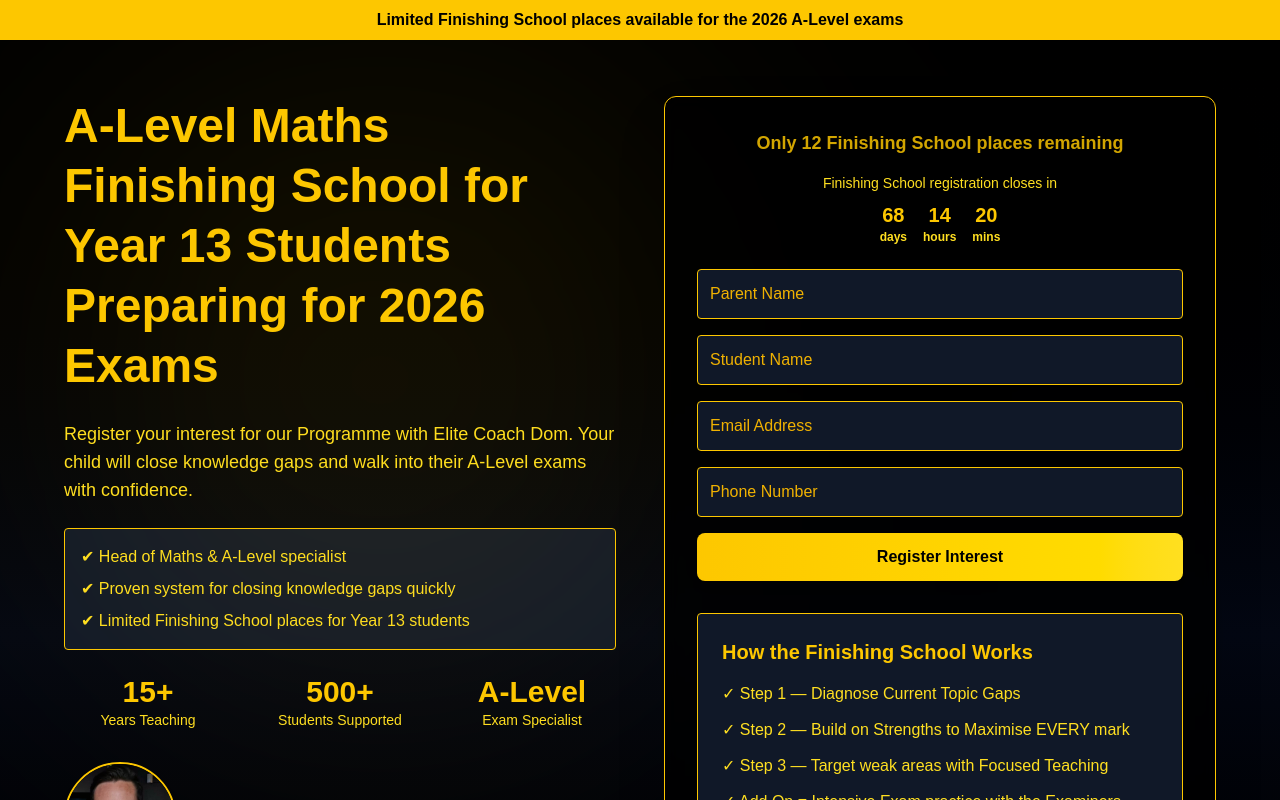
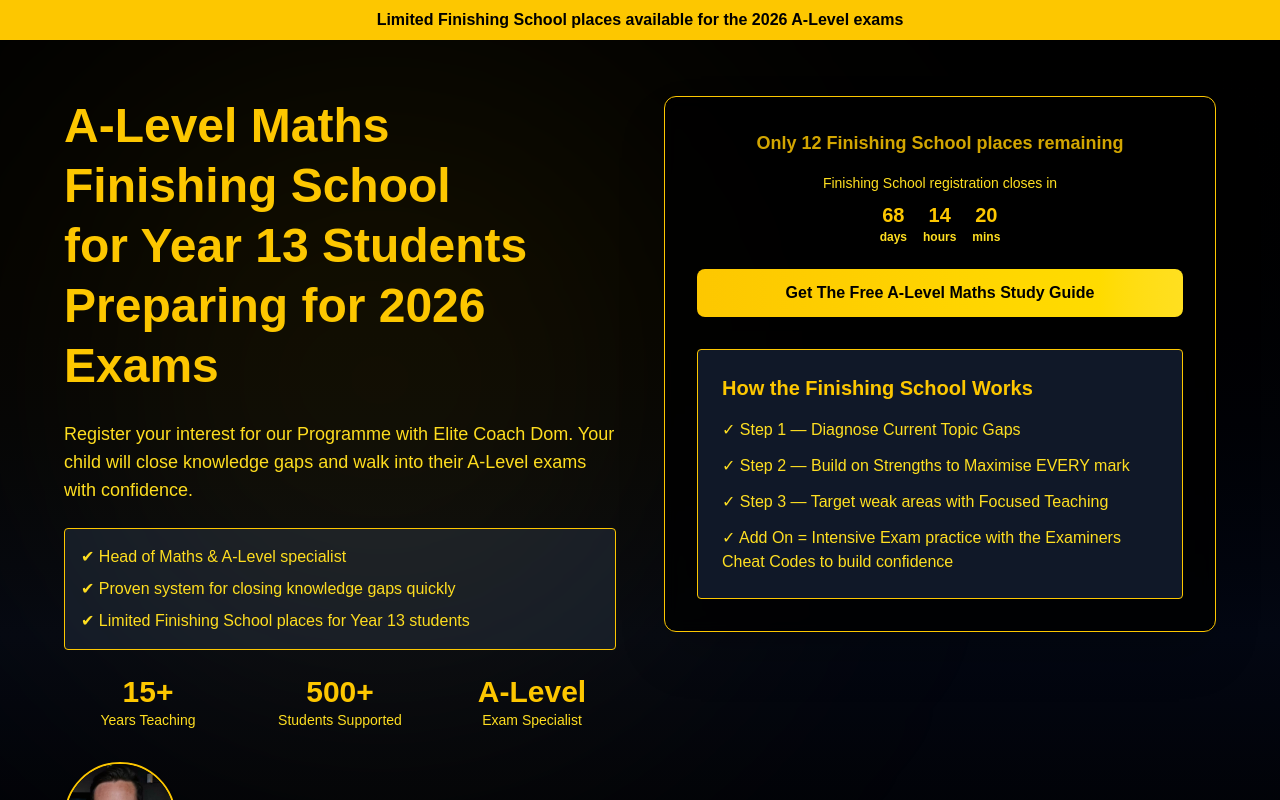
Before and after one commit to domrobertshm/finishing-school-v2, a Next.js app: page / in a window 1280 px wide. Shown: the top 800 px of the page. Built offline with nearby package versions, Linux system fonts and the light colour scheme.

Commit message:
Updated landing page CTA to ConvertKit study guide

```diff
--- a/app/page.tsx
+++ b/app/page.tsx
@@ -1,14 +1,9 @@
 "use client"
+
 import { useState, useEffect } from "react"
+import Link from "next/link"
 
 export default function Home() {
-
-  const [formData, setFormData] = useState({
-    parentName: "",
-    studentName: "",
-    email: "",
-    phone: "",
-  })
 
   const [timeLeft, setTimeLeft] = useState({
     days: 0,
@@ -35,27 +30,6 @@ export default function Home() {
     return () => clearInterval(timer)
   }, [])
 
-  const handleChange = (e: React.ChangeEvent<HTMLInputElement>) => {
-    setFormData({
-      ...formData,
-      [e.target.name]: e.target.value
-    })
-  }
-
-  const handleSubmit = async (e: React.FormEvent) => {
-    e.preventDefault()
-
-    await fetch("/api/lead", {
-      method: "POST",
-      headers: {
-        "Content-Type": "application/json"
-      },
-      body: JSON.stringify(formData)
-    })
-
-    window.location.href = "/thank-you"
-  }
-
   return (
     <main className="min-h-screen bg-gradient-to-b from-black via-gray-950 to-black flex items-center justify-center p-6 pt-24 relative overflow-hidden">
 
@@ -75,11 +49,12 @@ export default function Home() {
 
           <h1 className="text-5xl font-bold mb-6 text-yellow-400 leading-tight">
             A-Level Maths Finishing School
+            <br />
             for Year 13 Students Preparing for 2026 Exams
           </h1>
 
           <p className="text-yellow-300 mb-6 text-lg">
-            Register your interest for our Programme with Elite Coach Dom.  Your child will close knowledge gaps and walk into their
+            Register your interest for our Programme with Elite Coach Dom. Your child will close knowledge gaps and walk into their
             A-Level exams with confidence.
           </p>
 
@@ -117,6 +92,7 @@ for Year 13 Students Preparing for 2026 Exams
 
             <img
               src="/dom.jpg"
+              alt="Dom Roberts"
               className="w-28 h-28 rounded-full border-2 border-yellow-400 shadow-xl object-cover"
             />
 
@@ -158,8 +134,7 @@ for Year 13 Students Preparing for 2026 Exams
 
         </div>
 
-
-        {/* RIGHT SIDE FORM */}
+        {/* RIGHT SIDE */}
         <div className="bg-black/80 backdrop-blur border border-yellow-400 p-8 rounded-xl shadow-2xl">
 
           <div className="text-center mb-4">
@@ -196,51 +171,17 @@ for Year 13 Students Preparing for 2026 Exams
 
           </div>
 
-          <form onSubmit={handleSubmit} className="space-y-4">
-
-            <input
-              name="parentName"
-              placeholder="Parent Name"
-              onChange={handleChange}
-              className="w-full p-3 rounded bg-gray-900 border border-yellow-400 text-yellow-200 placeholder-yellow-500"
-              required
-            />
-
-            <input
-              name="studentName"
-              placeholder="Student Name"
-              onChange={handleChange}
-              className="w-full p-3 rounded bg-gray-900 border border-yellow-400 text-yellow-200 placeholder-yellow-500"
-              required
-            />
-
-            <input
-              name="email"
-              placeholder="Email Address"
-              type="email"
-              onChange={handleChange}
-              className="w-full p-3 rounded bg-gray-900 border border-yellow-400 text-yellow-200 placeholder-yellow-500"
-              required
-            />
-
-            <input
-              name="phone"
-              placeholder="Phone Number"
-              onChange={handleChange}
-              className="w-full p-3 rounded bg-gray-900 border border-yellow-400 text-yellow-200 placeholder-yellow-500"
-            />
-
-            <button
-              type="submit"
-              className="w-full bg-gradient-to-r from-yellow-400 to-yellow-300 text-black p-3 rounded-lg font-bold hover:scale-105 transition-all duration-200 shadow-lg"
+          {/* STUDY GUIDE CTA */}
+          <div className="mt-6">
+            <Link
+              href="https://hexagon-maths.kit.com/1905c1ebdd"
+              className="block w-full text-center bg-gradient-to-r from-yellow-400 to-yellow-300 text-black p-3 rounded-lg font-bold hover:scale-105 transition-all duration-200 shadow-lg"
             >
-              Register Interest
-            </button>
-
-          </form>
+              Get The Free A-Level Maths Study Guide
+            </Link>
+          </div>
 
           {/* HOW FINISHING SCHOOL WORKS */}
-
           <div className="mt-8 bg-gray-900 border border-yellow-400 rounded p-6 text-yellow-300">
 
             <h2 className="text-xl font-bold text-yellow-400 mb-4">
@@ -248,15 +189,10 @@ for Year 13 Students Preparing for 2026 Exams
             </h2>
 
             <ul className="space-y-3">
-
               <li>✓ Step 1 — Diagnose Current Topic Gaps</li>
-
               <li>✓ Step 2 — Build on Strengths to Maximise EVERY mark</li>
-
               <li>✓ Step 3 — Target weak areas with Focused Teaching</li>
-
               <li>✓ Add On = Intensive Exam practice with the Examiners Cheat Codes to build confidence</li>
-
             </ul>
 
           </div>
```
Lines whose indentation alone changed are shown as unchanged.
